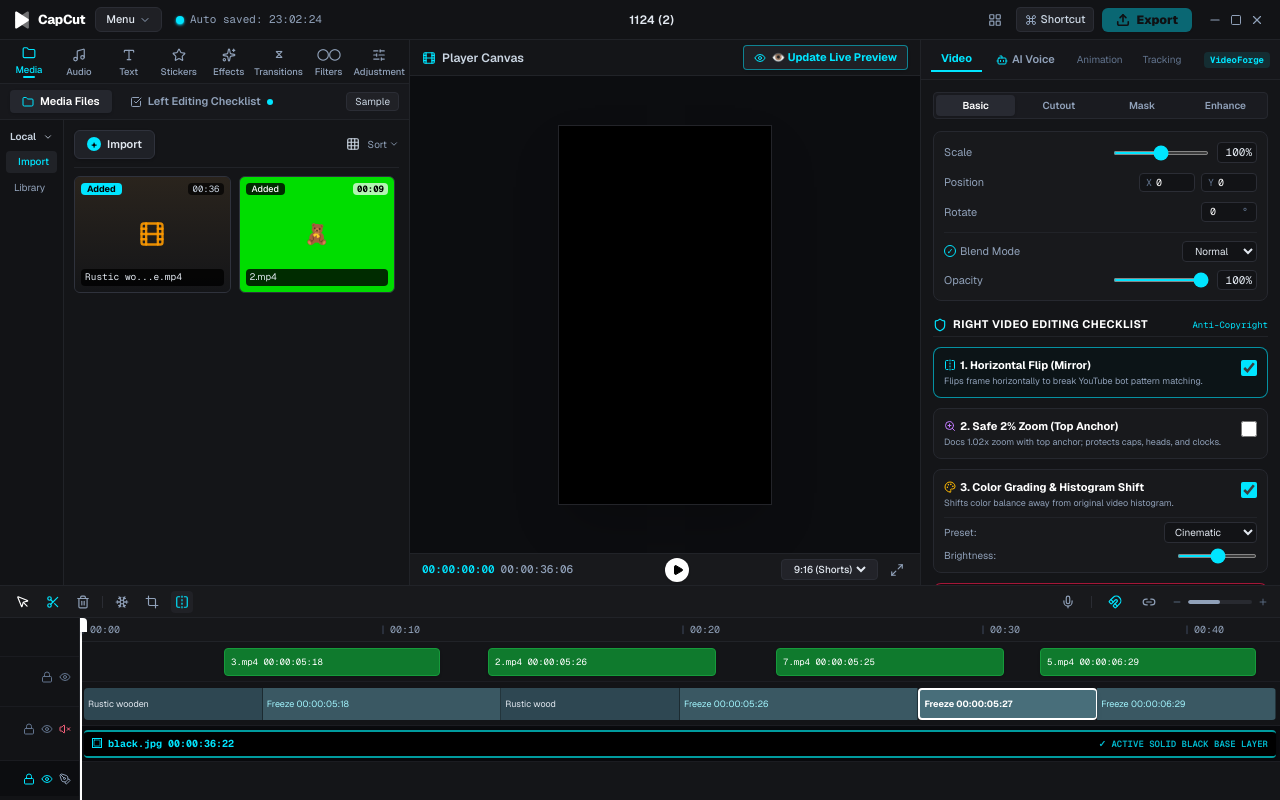
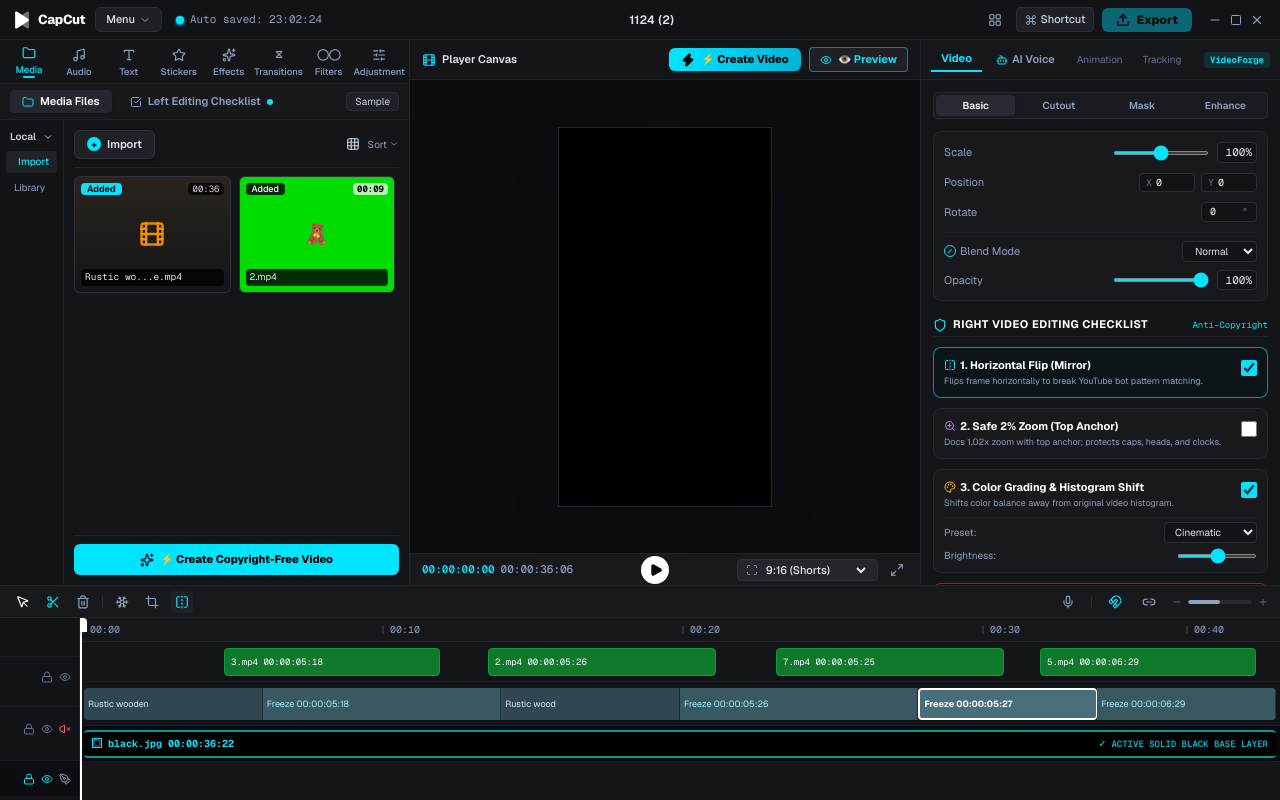
Before and after one commit to provash10/studio, a Next.js app: page / in a window 1280 px wide. Built offline with nearby package versions, Linux system fonts and the light colour scheme.

Commit message:
feat: add dedicated create video button with instant preview toggle and direct browser download export

```diff
--- a/src/app/page.jsx
+++ b/src/app/page.jsx
@@ -58,6 +58,10 @@ export default function CapCutStudio() {
 
 	// Export / Process State
 	const [isExporting, setIsExporting] = useState(false);
+	const [isCreatingVideo, setIsCreatingVideo] = useState(false);
+	const [processedVideoUrl, setProcessedVideoUrl] = useState(null);
+	const [processedFilename, setProcessedFilename] = useState(null);
+	const [previewMode, setPreviewMode] = useState("raw"); // 'raw' or 'copyright_free'
 	const [exportResult, setExportResult] = useState(null);
 	const [errorMessage, setErrorMessage] = useState("");
 
@@ -67,6 +71,9 @@ export default function CapCutStudio() {
 		setIsUploading(true);
 		setErrorMessage("");
 		setExportResult(null);
+		setProcessedVideoUrl(null);
+		setProcessedFilename(null);
+		setPreviewMode("raw");
 
 		const formData = new FormData();
 		formData.append("file", file);
@@ -101,21 +108,23 @@ export default function CapCutStudio() {
 		setVideoTitle("Rustic wooden... (Sample)");
 		setDuration(36.22);
 		setExportResult(null);
+		setProcessedVideoUrl(null);
+		setProcessedFilename(null);
+		setPreviewMode("raw");
 	};
 
-	// Execute CapCut Export to Documents/Studio/1. Title.mp4
-	const handleExport = async () => {
+	// 1. Create Anti-Copyright Video via FFmpeg
+	const handleCreateVideo = async () => {
 		if (!videoFilename) {
-			alert("Please import a video first!");
+			alert("Please import or select a video first!");
 			return;
 		}
 
-		setIsExporting(true);
+		setIsCreatingVideo(true);
 		setErrorMessage("");
-		setExportResult(null);
 
 		try {
-			console.log("export request initiated");
+			console.log("create video request initiated with anti-copyright filters");
 			const res = await fetch("/api/process", {
 				method: "POST",
 				headers: { "Content-Type": "application/json" },
@@ -153,11 +162,61 @@ export default function CapCutStudio() {
 
 			const data = await res.json();
 			if (data.success) {
-				console.log("export finished and saved successfully");
+				console.log("video created successfully and ready for preview");
+				setProcessedVideoUrl(data.url);
+				setProcessedFilename(data.filename);
+				setPreviewMode("copyright_free");
 				setExportResult(data);
+				return data;
 			} else {
-				console.log("export request returned an error");
-				setErrorMessage(data.error || "Upload failed");
+				console.log("video creation returned an error");
+				setErrorMessage(data.error || "Processing failed");
+				return null;
+			}
+		} catch (err) {
+			setErrorMessage(err.message);
+			return null;
+		} finally {
+			setIsCreatingVideo(false);
+		}
+	};
+
+	// 2. Execute CapCut Export & Browser Download to Local Documents/Studio
+	const handleExport = async () => {
+		if (!videoFilename) {
+			alert("Please import a video first!");
+			return;
+		}
+
+		setIsExporting(true);
+		setErrorMessage("");
+
+		try {
+			let currentResult = exportResult;
+			let downloadUrl = processedVideoUrl;
+			let downloadName = processedFilename;
+
+			// If video was not created yet, create it now
+			if (!downloadUrl) {
+				currentResult = await handleCreateVideo();
+				if (currentResult && currentResult.success) {
+					downloadUrl = currentResult.url;
+					downloadName = currentResult.filename;
+				}
+			}
+
+			if (downloadUrl) {
+				// Trigger automatic browser download
+				const link = document.createElement("a");
+				link.href = downloadUrl;
+				link.download = downloadName || "Studio_Video.mp4";
+				document.body.appendChild(link);
+				link.click();
+				document.body.removeChild(link);
+
+				if (currentResult) {
+					setExportResult(currentResult);
+				}
 			}
 		} catch (err) {
 			setErrorMessage(err.message);
@@ -202,6 +261,9 @@ export default function CapCutStudio() {
 						activeTopTab={activeTopTab}
 						setActiveTopTab={setActiveTopTab}
 						// Audio tools
+						onCreateVideo={handleCreateVideo}
+						isCreatingVideo={isCreatingVideo}
+						processedVideoUrl={processedVideoUrl}
 						bgmEnabled={bgmEnabled}
 						setBgmEnabled={setBgmEnabled}
 						bgmTrackName={bgmTrackName}
@@ -262,6 +324,13 @@ export default function CapCutStudio() {
 						onTimeUpdate={(t) => setCurrentTime(t)}
 						onDurationChange={(d) => setDuration(d)}
 						seekTime={seekTime}
+						// Video Creation & Preview Controls
+						onCreateVideo={handleCreateVideo}
+						isCreatingVideo={isCreatingVideo}
+						processedVideoUrl={processedVideoUrl}
+						previewMode={previewMode}
+						setPreviewMode={setPreviewMode}
+						onExport={handleExport}
 					/>
 				</div>
 
--- a/src/components/CapCutMediaLibrary.jsx
+++ b/src/components/CapCutMediaLibrary.jsx
@@ -56,6 +56,10 @@ export default function CapCutMediaLibrary({
 	// Active Top Tab
 	activeTopTab = "media",
 	setActiveTopTab,
+	// Video Creation Props
+	onCreateVideo,
+	isCreatingVideo = false,
+	processedVideoUrl = null,
 	// Audio Props
 	bgmEnabled,
 	setBgmEnabled,
@@ -322,6 +326,31 @@ export default function CapCutMediaLibrary({
 												2.mp4
 											</div>
 										</div>
+									</div>
+
+									{/* Action Button: Create Copyright-Free Video */}
+									<div className="pt-2 border-t border-[#212328] flex flex-col gap-1 shrink-0">
+										<button
+											type="button"
+											onClick={onCreateVideo}
+											disabled={isCreatingVideo || !uploadedVideo}
+											className={`w-full py-2 rounded-md font-extrabold text-[11px] flex items-center justify-center gap-1.5 shadow transition-all cursor-pointer ${
+												isCreatingVideo
+													? "bg-[#25262c] text-slate-400 cursor-not-allowed border border-[#30323a]"
+													: processedVideoUrl
+													? "bg-[#0c1417] text-[#00e5ff] border border-[#00e5ff]/70 hover:bg-[#121c21]"
+													: "bg-[#00e5ff] text-black hover:bg-[#00cbe2]"
+											}`}
+										>
+											<Sparkles className="w-3.5 h-3.5" />
+											<span>
+												{isCreatingVideo
+													? "Creating Video..."
+													: processedVideoUrl
+													? "Re-Create Video"
+													: "⚡ Create Copyright-Free Video"}
+											</span>
+										</button>
 									</div>
 								</div>
 							</div>
--- a/src/components/CapCutPlayer.jsx
+++ b/src/components/CapCutPlayer.jsx
@@ -10,7 +10,12 @@ import {
 	Film,
 	Sparkles,
 	VolumeX,
+	Volume2,
 	Check,
+	Zap,
+	ShieldCheck,
+	Loader2,
+	Download,
 } from "lucide-react";
 
 export default function CapCutPlayer({
@@ -35,6 +40,13 @@ export default function CapCutPlayer({
 	onTimeUpdate,
 	onDurationChange,
 	seekTime = null,
+	// New requested buttons & preview states
+	onCreateVideo,
+	isCreatingVideo = false,
+	processedVideoUrl = null,
+	previewMode = "raw", // 'raw' or 'copyright_free'
+	setPreviewMode,
+	onExport,
 }) {
 	const videoRef = useRef(null);
 	const [isPlaying, setIsPlaying] = useState(false);
@@ -45,6 +57,15 @@ export default function CapCutPlayer({
 			videoRef.current.currentTime = seekTime;
 		}
 	}, [seekTime]);
+
+	// Auto-play when switching preview modes or setting new processed video
+	useEffect(() => {
+		if (videoRef.current) {
+			videoRef.current.currentTime = 0;
+			videoRef.current.play().catch(() => {});
+			setIsPlaying(true);
+		}
+	}, [previewMode, processedVideoUrl]);
 
 	const togglePlay = () => {
 		if (!videoRef.current) return;
@@ -60,9 +81,12 @@ export default function CapCutPlayer({
 	const triggerLivePreview = () => {
 		setPreviewToast(true);
 		setTimeout(() => setPreviewToast(false), 2000);
+		if (setPreviewMode && processedVideoUrl) {
+			setPreviewMode("copyright_free");
+		}
 		if (videoRef.current) {
 			videoRef.current.currentTime = 0;
-			videoRef.current.play();
+			videoRef.current.play().catch(() => {});
 			setIsPlaying(true);
 		}
 	};
@@ -89,29 +113,104 @@ export default function CapCutPlayer({
 	}
 
 	const scaleRatio = videoScale / 100;
+	const isCopyrightFreeActive = previewMode === "copyright_free" && Boolean(processedVideoUrl);
+	const activeVideoSrc = isCopyrightFreeActive ? processedVideoUrl : videoUrl;
 
 	return (
 		<div className="h-full flex flex-col bg-[#111215] select-none text-xs">
-			{/* Top Bar: Player Title + 👁️ Update Live Preview Button */}
-			<div className="h-9 bg-[#141518] border-b border-[#212328] px-3 flex items-center justify-between text-slate-400">
-				<span className="font-semibold text-slate-300 flex items-center gap-1.5">
+			{/* Top Bar: Action Buttons (Create Video, Preview Copyright-Free, Export) */}
+			<div className="h-10 bg-[#141518] border-b border-[#212328] px-3 flex items-center justify-between text-slate-400 gap-2 shrink-0">
+				<div className="flex items-center gap-2">
+					<span className="font-semibold text-slate-200 flex items-center gap-1.5 text-[11px]">
 						<Film className="w-3.5 h-3.5 text-[#00e5ff]" />
-					Player Canvas
+						<span>Player Canvas</span>
 					</span>
 
-				{/* The Requested Live Preview Button */}
+					{/* Preview Switcher (Only visible when video is created) */}
+					{processedVideoUrl && (
+						<div className="flex items-center bg-[#1c1d22] p-0.5 rounded border border-[#2b2d35] ml-2">
+							<button
+								type="button"
+								onClick={() => setPreviewMode && setPreviewMode("raw")}
+								className={`px-2 py-0.5 rounded text-[10px] font-medium transition-all cursor-pointer ${
+									previewMode === "raw"
+										? "bg-[#2b2d35] text-white"
+										: "text-slate-400 hover:text-white"
+								}`}
+							>
+								Raw Video
+							</button>
+							<button
+								type="button"
+								onClick={() => setPreviewMode && setPreviewMode("copyright_free")}
+								className={`px-2 py-0.5 rounded text-[10px] font-bold transition-all flex items-center gap-1 cursor-pointer ${
+									previewMode === "copyright_free"
+										? "bg-emerald-500/20 text-emerald-400 border border-emerald-500/40"
+										: "text-emerald-400/70 hover:text-emerald-300"
+								}`}
+							>
+								<ShieldCheck className="w-3 h-3 text-emerald-400" />
+								<span>👁️ Copyright-Free Preview</span>
+							</button>
+						</div>
+					)}
+				</div>
+
+				{/* Primary Action Buttons */}
+				<div className="flex items-center gap-2">
+					{/* 1. The Main "Create Video" Button */}
+					<button
+						type="button"
+						onClick={onCreateVideo}
+						disabled={isCreatingVideo || !videoUrl}
+						className={`px-3 py-1 rounded-md text-[11px] font-extrabold flex items-center gap-1.5 shadow transition-all cursor-pointer ${
+							isCreatingVideo
+								? "bg-[#202126] text-slate-400 cursor-not-allowed border border-[#2b2d35]"
+								: processedVideoUrl
+								? "bg-[#18191c] hover:bg-[#202227] text-[#00e5ff] border border-[#00e5ff]/60"
+								: "bg-gradient-to-r from-[#00e5ff] to-[#00b4d8] text-black hover:brightness-110 shadow-cyan-950"
+						}`}
+						title="Process video with all anti-copyright safeguards"
+					>
+						{isCreatingVideo ? (
+							<>
+								<Loader2 className="w-3.5 h-3.5 animate-spin text-[#00e5ff]" />
+								<span>Creating Video...</span>
+							</>
+						) : (
+							<>
+								<Zap className="w-3.5 h-3.5 fill-current" />
+								<span>{processedVideoUrl ? "Re-Create Video" : "⚡ Create Video"}</span>
+							</>
+						)}
+					</button>
+
+					{/* 2. Preview Button */}
+					{processedVideoUrl ? (
 						<button
 							type="button"
 							onClick={triggerLivePreview}
-					className="px-2.5 py-1 bg-[#1f2025] hover:bg-[#2b2d35] text-[#00e5ff] border border-[#00e5ff]/50 rounded text-[11px] font-bold flex items-center gap-1.5 shadow transition-colors"
-					title="Preview with all selected effects and muted audio"
+							className="px-2.5 py-1 bg-emerald-500 hover:bg-emerald-600 text-black rounded text-[11px] font-bold flex items-center gap-1.5 shadow transition-colors cursor-pointer"
+							title="Play the rendered copyright-free video"
+						>
+							<Eye className="w-3.5 h-3.5" />
+							<span>👁️ Play Preview</span>
+						</button>
+					) : (
+						<button
+							type="button"
+							onClick={triggerLivePreview}
+							className="px-2.5 py-1 bg-[#1f2025] hover:bg-[#2b2d35] text-[#00e5ff] border border-[#00e5ff]/50 rounded text-[11px] font-bold flex items-center gap-1.5 shadow transition-colors cursor-pointer"
+							title="Preview live effects"
 						>
 							<Eye className="w-3 h-3 text-[#00e5ff]" />
-					<span>👁️ Update Live Preview</span>
+							<span>👁️ Preview</span>
 						</button>
+					)}
+				</div>
 			</div>
 
-			{/* Center Viewport: Filling the space without large empty black gaps */}
+			{/* Center Viewport */}
 			<div className="flex-1 relative flex items-center justify-center p-2 bg-[#0c0d10] overflow-hidden">
 				<div
 					className={`relative bg-black flex items-center justify-center shadow-2xl transition-all duration-150 border border-[#232429] ${
@@ -121,23 +220,29 @@ export default function CapCutPlayer({
 					}`}
 				>
 					{/* The Solid Black Base Layer (black.jpg) */}
-					{blackBgLayer && (
+					{blackBgLayer && !isCopyrightFreeActive && (
 						<div className="absolute inset-0 bg-black z-0 pointer-events-none" />
 					)}
 
-					{videoUrl ? (
+					{activeVideoSrc ? (
 						<video
 							ref={videoRef}
-							src={videoUrl}
-							muted={muteOriginalAudio}
+							key={activeVideoSrc} // force reload when switching source
+							src={activeVideoSrc}
+							muted={isCopyrightFreeActive ? false : muteOriginalAudio}
+							controls={false}
 							className="relative z-10 w-full h-full object-contain"
-							style={{
+							style={
+								isCopyrightFreeActive
+									? {} // Video is already rendered with all filters burned-in by FFmpeg
+									: {
 											transform: `${mirror ? "scaleX(-1)" : ""} scale(${
 												blackBgLayer ? scaleRatio : 1
 											}) ${applyZoom ? "scale(1.02)" : ""}`,
 											transformOrigin: "center top",
 											filter: liveFilter,
-							}}
+									  }
+							}
 							onTimeUpdate={() => {
 								if (videoRef.current && onTimeUpdate) {
 									onTimeUpdate(videoRef.current.currentTime);
@@ -155,20 +260,28 @@ export default function CapCutPlayer({
 						<div className="flex flex-col items-center justify-center text-slate-500 gap-2 p-6 text-center">
 							<Film className="w-8 h-8 text-slate-600" />
 							<p className="text-[11px] text-slate-400">
-								Import a video from media panel to preview
+								Import a video and click &ldquo;⚡ Create Video&rdquo; to begin
 							</p>
 						</div>
 					)}
 
+					{/* Banner when Copyright-Free Rendered Video is Active */}
+					{isCopyrightFreeActive && (
+						<div className="absolute top-2 left-2 z-20 pointer-events-none bg-emerald-950/90 border border-emerald-500/80 px-2.5 py-1 rounded text-[10px] text-emerald-300 font-bold flex items-center gap-1.5 shadow-lg backdrop-blur-sm">
+							<ShieldCheck className="w-3.5 h-3.5 text-emerald-400" />
+							<span>100% Anti-Copyright Verified Output (Sound Muted + BGM Mixed)</span>
+						</div>
+					)}
+
 					{/* Text Overlay (Hook / Captions) */}
-					{showTextOverlay && textOverlay && (
+					{showTextOverlay && textOverlay && !isCopyrightFreeActive && (
 						<div className="absolute top-10 left-1/2 -translate-x-1/2 z-20 pointer-events-none px-3 py-1 bg-black/80 rounded border-2 border-yellow-400 text-yellow-300 font-extrabold text-xs sm:text-sm tracking-wide text-center uppercase shadow-2xl drop-shadow-[0_2px_4px_rgba(0,0,0,0.9)] max-w-[90%]">
 							{textOverlay}
 						</div>
 					)}
 
 					{/* Sticker Overlay (Reaction Meme) */}
-					{showStickerOverlay && stickerOverlay && (
+					{showStickerOverlay && stickerOverlay && !isCopyrightFreeActive && (
 						<div className="absolute bottom-12 right-4 z-20 pointer-events-none text-2xl sm:text-3xl filter drop-shadow-[0_4px_8px_rgba(0,0,0,0.8)] animate-bounce">
 							{stickerOverlay}
 						</div>
@@ -178,14 +291,14 @@ export default function CapCutPlayer({
 					{previewToast && (
 						<div className="absolute top-3 bg-black/90 text-[#00e5ff] border border-[#00e5ff]/50 px-3 py-1 rounded-full text-[10px] font-bold z-30 flex items-center gap-1.5 shadow-lg animate-in fade-in">
 							<Check className="w-3 h-3 text-[#00e5ff]" />
-							<span>Live Preview Updated!</span>
+							<span>{isCopyrightFreeActive ? "Playing Copyright-Free Preview!" : "Live Preview Updated!"}</span>
 						</div>
 					)}
 				</div>
 			</div>
 
 			{/* Bottom Player Toolbar: Timecodes, Play Button, Aspect Ratio */}
-			<div className="h-8 bg-[#18191c] border-t border-[#212328] px-3 flex items-center justify-between text-slate-400">
+			<div className="h-8 bg-[#18191c] border-t border-[#212328] px-3 flex items-center justify-between text-slate-400 shrink-0">
 				{/* Left Timecode */}
 				<div className="flex items-center gap-1.5 font-mono text-[11px]">
 					<span className="text-[#00e5ff] font-semibold">
@@ -196,36 +309,47 @@ export default function CapCutPlayer({
 					</span>
 				</div>
 
-				{/* Center: Play / Pause */}
+				{/* Center Play/Pause Controls */}
+				<div className="flex items-center gap-3">
 					<button
 						type="button"
 						onClick={togglePlay}
-					disabled={!videoUrl}
-					className="w-6 h-6 rounded-full bg-white text-black flex items-center justify-center hover:bg-slate-200 transition-colors shadow"
+						className="w-7 h-7 rounded-full bg-white hover:bg-slate-200 text-black flex items-center justify-center transition-transform hover:scale-105 shadow cursor-pointer"
+						title={isPlaying ? "Pause" : "Play"}
 					>
 						{isPlaying ? (
-						<Pause className="w-3 h-3 fill-current" />
+							<Pause className="w-3.5 h-3.5 fill-black" />
 						) : (
-						<Play className="w-3 h-3 fill-current ml-0.5" />
+							<Play className="w-3.5 h-3.5 fill-black ml-0.5" />
 						)}
 					</button>
+				</div>
 
-				{/* Right: Aspect Ratio Selector & Fullscreen */}
+				{/* Right: Aspect Ratio Selector */}
 				<div className="flex items-center gap-2">
-					<div className="flex items-center gap-1 bg-[#222329] px-2 py-0.5 rounded border border-[#2b2d35] text-[10px] text-slate-200 cursor-pointer">
+					<div className="flex items-center gap-1 text-[11px] text-slate-300 bg-[#25262c] px-2 py-0.5 rounded border border-[#2e3037]">
+						<Scan className="w-3 h-3 text-slate-400" />
 						<select
 							value={aspectRatio}
 							onChange={(e) => setAspectRatio(e.target.value)}
-							className="bg-transparent text-slate-200 focus:outline-none cursor-pointer font-medium"
+							className="bg-transparent text-slate-200 text-[11px] font-medium focus:outline-none cursor-pointer"
 						>
 							<option value="9:16">9:16 (Shorts)</option>
-							<option value="16:9">16:9 (Long)</option>
+							<option value="16:9">16:9 (Landscape)</option>
 						</select>
 					</div>
 
 					<button
 						type="button"
-						className="p-1 rounded hover:bg-[#202126] text-slate-400 hover:text-white"
+						onClick={() => {
+							if (videoRef.current) {
+								if (videoRef.current.requestFullscreen) {
+									videoRef.current.requestFullscreen();
+								}
+							}
+						}}
+						className="p-1 hover:text-white transition-colors"
+						title="Fullscreen"
 					>
 						<Maximize2 className="w-3.5 h-3.5" />
 					</button>
```
Lines whose indentation alone changed are shown as unchanged.
